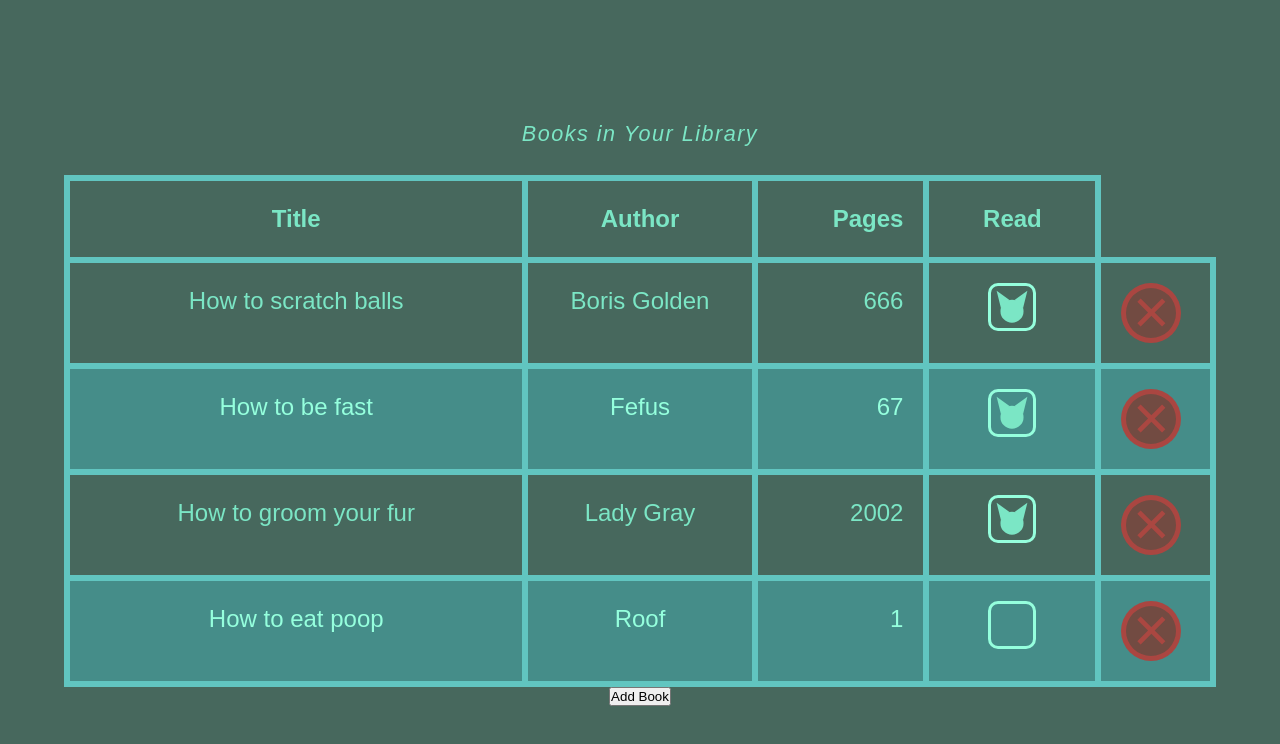
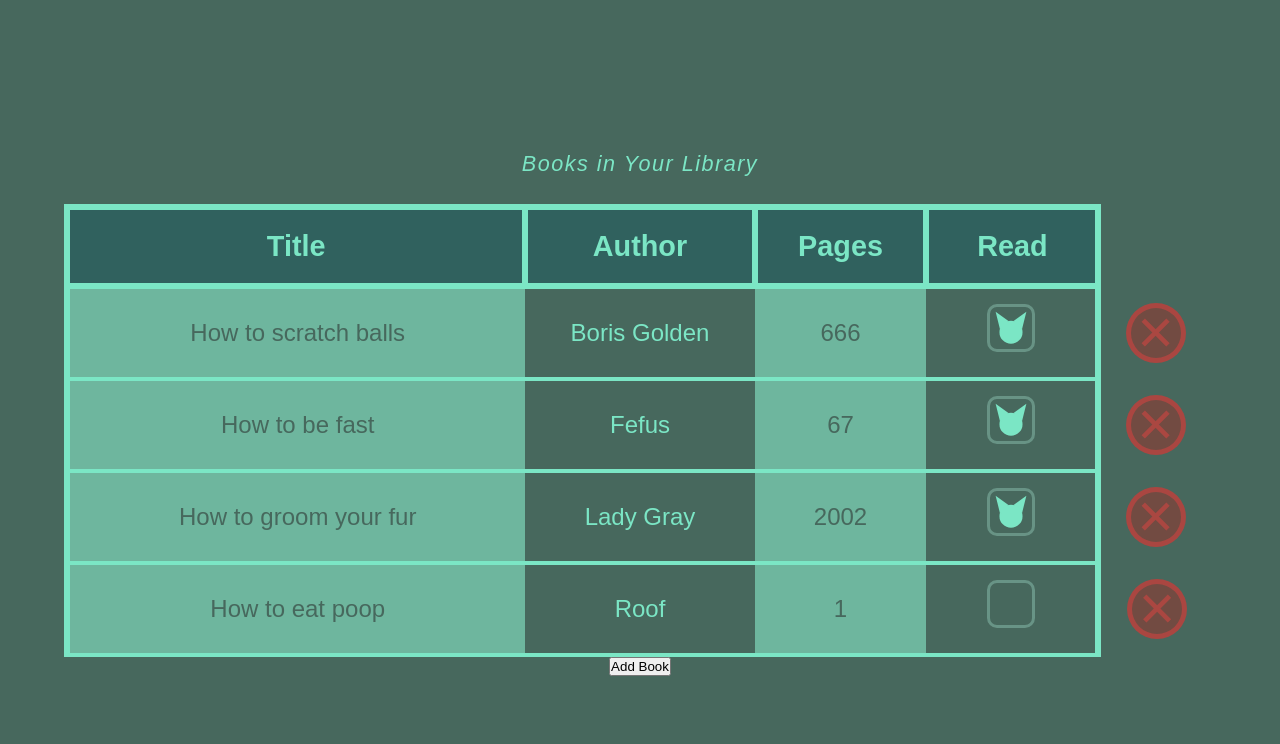
Before and after one commit to VortexRiker/cat-library, a plain HTML site: page index.html in a window 1280 px wide. Drawn offline with Linux system fonts and the light colour scheme.

Commit message:
Add custom table borders and stripes

```diff
--- a/styles.css
+++ b/styles.css
@@ -7,14 +7,14 @@
     --font-secondary: "Play";*/
 
     --color-bg-body: rgb(71, 104, 93);
-    --color-content-primary: rgb(69, 141, 137);
-    --color-content-secondary: rgb(97, 197, 192);
+    --color-content-primary: rgb(48, 97, 94);
+    --color-content-secondary: rgb(110, 182, 158);
     --color-alt-primary: rgb(114, 75, 66);
     --color-alt-secondary: rgb(136, 66, 66);
     --color-alt-active: rgb(117, 74, 74);
 
     --color-font-primary: rgb(123, 230, 197);
-    --color-font-secondary: rgb(149, 255, 221);
+    --color-font-secondary: rgba(133, 185, 168, 0.541);
 
     --color-font-alt-primary: rgba(255, 65, 65, 0.397);
     --color-font-alt-secondary: rgb(253, 53, 53);
@@ -63,20 +63,26 @@ table
     border-collapse: collapse;
 }
 
+th
+{
+    font-size: 1.2rem;
+    font-weight: bold;
+    border: 6px solid var(--color-font-primary);
+    background-color: var(--color-content-primary);
+    color: var(--color-font-primary);
+}
+
 td, th
 {
-    border: 6px solid var(--color-content-secondary);
-    padding: 20px;
+
+    padding: 15px 10px;
     vertical-align: top;
 }
 
-tr *
+tr > *
 {
     text-align: center;
-}
-tr > :nth-child(3)
-{
-    text-align: right;
+    vertical-align: middle;
 }
 tr > :nth-child(3),
 tr > :nth-child(4)
@@ -92,10 +98,25 @@ tr > :nth-child(2)
     width: 20%;
 }
 
-tr:nth-child(even)
+tbody > tr > :not(:last-child)
 {
-    background-color: var(--color-content-primary);
-    color: var(--color-font-secondary);
+    border-bottom: 4px solid var(--color-font-primary);
+}
+
+tbody > tr > :first-child
+{
+    border-left: 6px solid var(--color-font-primary);
+}
+
+tbody > tr > :nth-last-child(2)
+{
+    border-right: 6px solid var(--color-font-primary);
+}
+
+tbody > tr > :nth-child(odd):not(:last-child)
+{
+    background-color: var(--color-content-secondary);
+    color: var(--color-bg-body);
 }
 
 .read-checkbox
@@ -112,7 +133,7 @@ tr:nth-child(even)
 
 .remove-button
 {
-    display:flex;
+    display: inline-flex;
     justify-content: center;
     align-items:center;
     width: 2.5rem;
```
